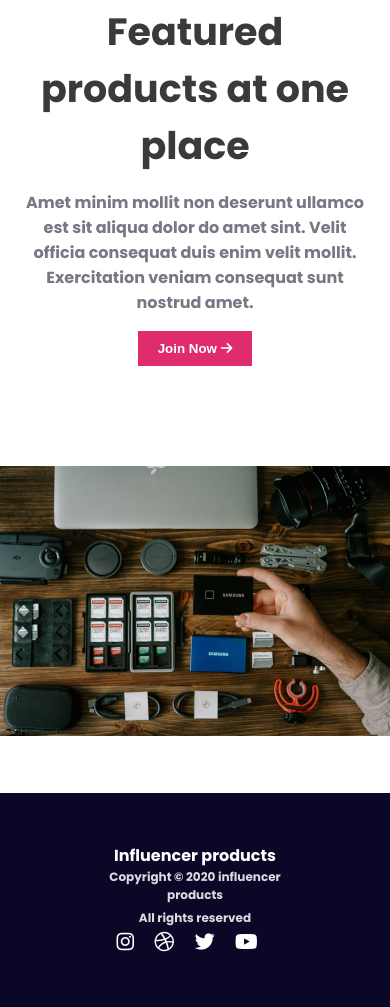
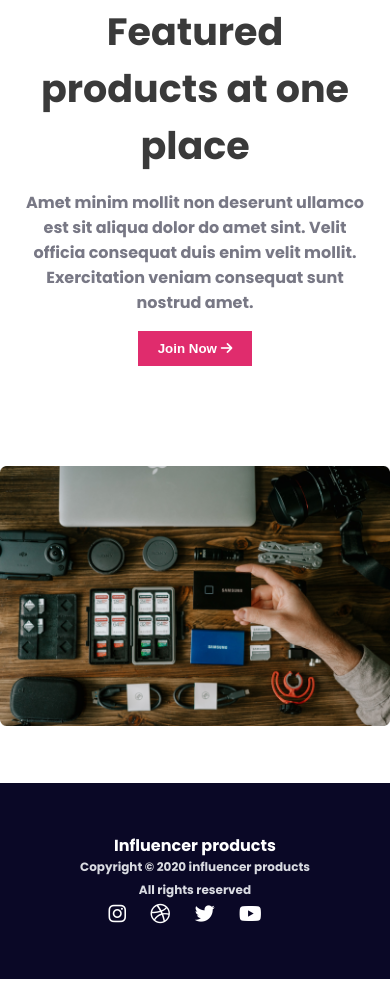
Before and after one commit to toukir5588/influencer-gear, a plain HTML site: page index.html in a window 390 px wide. Shown: the part 5956-6963 px from the top of the page. After the commit the page ends 6935 px from the top, so only its background shows below. Drawn offline with Linux system fonts and the light colour scheme.

Commit message:
my mobile responsive is done

```diff
--- a/styles/responsiv.css
+++ b/styles/responsiv.css
@@ -142,6 +142,18 @@
     margin-bottom: 0px;
     padding: 0 20px;
   }
+
+  footer {
+    margin: 0;
+    padding: 50px 0px;
+  }
+  footer .social_icon a {
+    margin-right: 20px;
+  }
+
+  .Featured_products_place img {
+    width: 100%;
+  }
 }
 
 @media screen and (min-width: 576px) and (max-width: 992px) {
@@ -210,4 +222,8 @@
     margin-bottom: 0px;
     padding: 0 30px;
   }
+
+  .Featured_products_place img {
+    width: 100%;
+  }
 }
--- a/styles/style.css
+++ b/styles/style.css
@@ -209,6 +209,10 @@
   align-items: center;
 }
 
+/* .Featured_products_place img{
+  width: 100%;
+} */
+
 .Featured_products_place h2 {
   font-size: 2.375rem;
   font-weight: bold;
```
